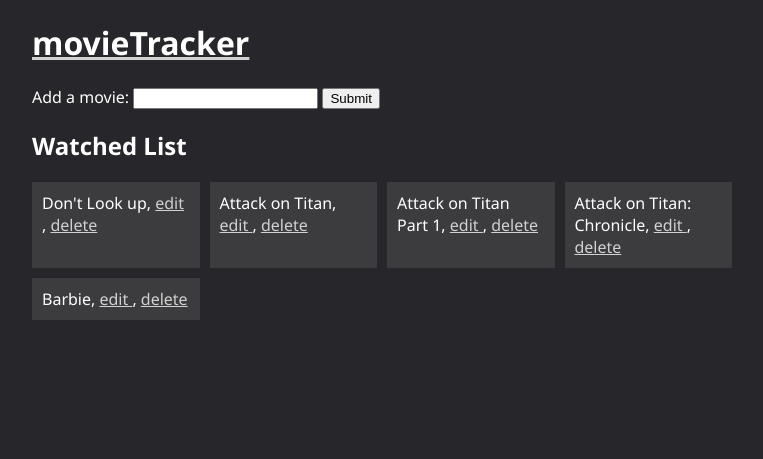
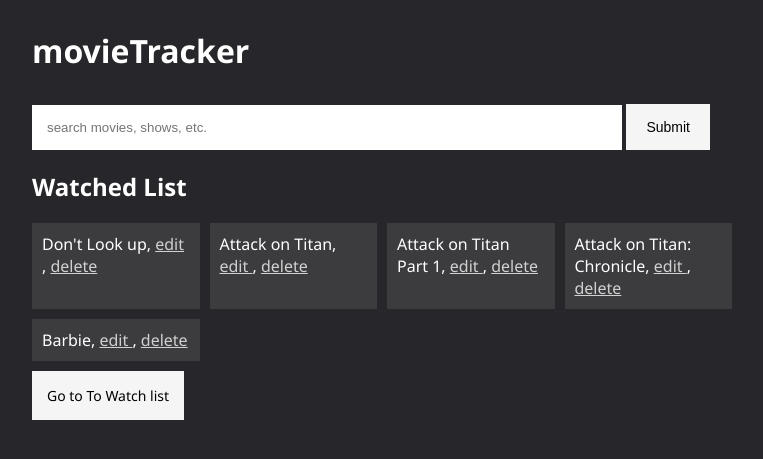
Before and after one commit to AC0727/movieTracker, a Django app: page / in a window 1280 px wide. Shown: the top 459 px of the page, without its empty margins (258-1021 px from the left). Run offline with Django 4.2, Linux system fonts and the light colour scheme; data comes from the database, SQL or seed files in the repository.

Commit message:
cleaned up styling, added "go to to watch" button

```diff
--- a/movie/forms.py
+++ b/movie/forms.py
@@ -2,7 +2,10 @@
 from .models import Movie, Watched
 
 class search_form(forms.Form):
-    search = forms.CharField(label='Add a movie')
+    search = forms.CharField(
+        label='Search',
+        widget=forms.TextInput(attrs={'placeholder': 'search movies, shows, etc.'})
+    )
 
 class add_form(forms.ModelForm):
     class Meta:
--- a/movie/templates/home.html
+++ b/movie/templates/home.html
@@ -20,22 +20,24 @@
 {% endblock %}
 
 {% block body %}
-<div id="header">
-    <a href="/"><h1 id="web_name">movieTracker</h1></a>
-    <form action="/search/" method="post">
-        {% csrf_token %}
-        {{ search_form }}
-        <input type="submit" value="Submit">
-    </form>
-</div>
 
-<h2>Watched List</h2>
 {% if watched_list %}
+    <h2>Watched List</h2>
     <div class="movie_container">
     {% for movie in watched_list %}
         <div class="small_movie">{{ movie.title }}, <a href="/edit/{{ movie.id }}"> edit </a>, <a href="/delete/{{ movie.id }}">delete</a></div>
     {% endfor %}
     </div>
+    <a href="/to_watch/" class="button">Go to To Watch list</a>
+
+{% elif to_watch_list %}
+    <h2>To Watch List</h2>
+    <div class="movie_container">
+    {% for movie in to_watch_list %}
+        <div class="small_movie">{{ movie.title }}, <a href="/edit/{{ movie.id }}"> edit </a>, <a href="/delete/{{ movie.id }}">delete</a></div>
+    {% endfor %}
+    </div>
+
 {% else %}
     <h1>Watch a movie!</h1>
 {% endif %}
--- a/movie/templates/main.html
+++ b/movie/templates/main.html
@@ -1,40 +1,67 @@
-<!DOCTYPE html>
-<html lang="en">
-    <head>
+{% extends "theme.html" %}
+
+{% block thead %}
     <style>
-            body {
-                background-color: #27272B;
-                font-family:'Segoe UI', Tahoma, Geneva, Verdana, sans-serif;
-                color: white;
-            }
-            #main {
-                width: 700px;
-                margin: auto;
-            }
         #header {
             margin-bottom: 20px;
         }
         #web_name {
             color: white;
             text-decoration: none;
+            display: inline-block;
         }
-            .split_two {
-                display: grid;
-                grid-template-columns: 1fr 1fr;
-                grid-gap: 20px;
+        #search input[type="submit"] {
+            width: 12%;
         }
-            a {
-                color: rgb(209, 209, 209);
+        #search label {
+            width: 0px;
+            height: 0px;
+            display: block;
+            float: right;
         }
-            a:active {
-                color: rgb(141, 141, 141);
+        #id_search {
+            border: none;
+            width: 80%;
+            padding: 15px;
         }
+        #search {
+            margin: auto;
+        }
+        #search label {
+            visibility: hidden;
+        }
+        label[for="id_title"] {
+            visibility: hidden;
+            display: block;
+            width: 0;
+            height: 0;
+        }
+        #id_title {
+            color: white;
+            border: none;
+            width: 100%;
+            font-size: 20px;
+            background: transparent;
+        }
+        #id_user_rating {
+            background: transparent;
+            border: none;
+            color: white;
+            -moz-appearance: textfield;
+        }
+
     </style>
     {% block head %}{% endblock %}
-    </head>
-    <body>
-        <div id="main">
+{% endblock %}
+
+{% block tbody %}
+    <div id="header">
+        <a href="/" id="web_name"><h1>movieTracker</h1></a>
+        <form action="/search/" method="post" id="search">
+            {% csrf_token %}
+            {{ search_form }}
+            <input type="submit" value="Submit">
+        </form>
+    </div>
     {% block body %}{% endblock %}
-        </div>
-    </body>
-</html>
+{% endblock %}
--- /dev/null
+++ b/movie/templates/theme.html
@@ -0,0 +1,51 @@
+<!DOCTYPE html>
+<html lang="en">
+    <head>
+        <style>
+            body {
+                background-color: #27272B;
+                font-family:'Segoe UI', Tahoma, Geneva, Verdana, sans-serif;
+                color: white;
+            }
+            #main {
+                width: 700px;
+                margin: auto;
+            }
+            .split_two {
+                display: grid;
+                grid-template-columns: 1fr 1fr;
+                grid-gap: 20px;
+            }
+            a {
+                color: rgb(209, 209, 209);
+            }
+            a:active {
+                color: rgb(141, 141, 141);
+            }
+            .button, input[type=submit] {
+                font-size: 14px;
+                border: none;
+                margin-top: 10px;
+                display: inline-block;
+                padding: 15px;
+                color: black;
+                text-decoration: none;
+                background-color: whitesmoke;
+            }
+            .button:hover, input[type=submit]:hover {
+                background-color: rgb(221, 221, 221);
+                cursor: pointer;
+            }
+            .button:active, input[type=submit]:active {
+                background-color: rgb(180, 180, 180);
+                cursor: pointer;
+            }
+        </style>
+        {% block thead %}{% endblock %}
+    </head>
+    <body>
+        <div id="main">
+            {% block tbody %}{% endblock %}
+        </div>
+    </body>
+</html>
--- a/movie/urls.py
+++ b/movie/urls.py
@@ -8,5 +8,6 @@
     path('edit/<int:movie_id>/', views.edit, name="movie-edit"),
     path('search/', views.search, name="search"),
     path('page/<int:movie_id>/', views.page, name="movie-page"),
-    path('delete/<int:movie_id>/', views.delete, name="movie-delete")
+    path('delete/<int:movie_id>/', views.delete, name="movie-delete"),
+    path('to_watch/', views.to_watch, name="to-watch")
 ]
--- a/movie/views.py
+++ b/movie/views.py
@@ -47,9 +47,15 @@
 
 def add(request, imdb_id):
     movie = Movie().get_media(imdb_id)
+
+    try:
+        rating = movie.data['rating']
+    except:
+        rating = 0
+
     form = add_form(request.POST or None, initial={
         'title': movie,
-        'user_rating': float(movie.data['rating'])}) #prefilled these fields
+        'user_rating': float(rating)}) #prefilled these fields
     if form.is_valid():
         form.save()
         return HttpResponseRedirect('/') #go back to home screen
@@ -87,3 +93,7 @@
         "movie": obj
     }
     return render(request, 'delete.html', context)
+
+
+def to_watch(request):
+    return render(request, 'to_watch.html', {'search_form': search_form(),})
```
Also changed, not shown: movie/templates/add.html (+0 -8 lines), movie/templates/delete.html (+10 -5 lines), movie/templates/edit.html (+0 -8 lines), movie/templates/page.html (+1 -24 lines), movie/templates/search.html (+0 -8 lines), movie/templates/to_watch.html (added, +16 -0 lines). Lines whose indentation alone changed are shown as unchanged.
